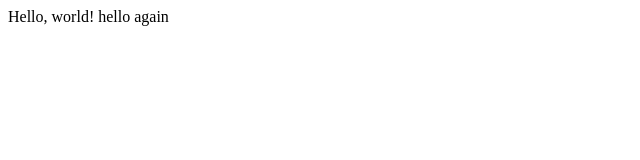
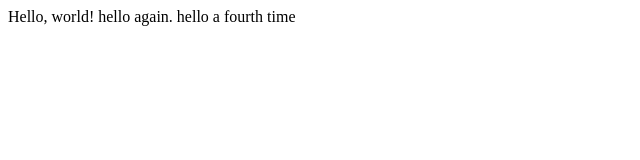
Before and after one commit to muthonix/project00, a plain HTML site: page index.html in a window 1280 px wide. Shown: the whole page, without its empty margins (0-640 px from the left). Drawn offline with Linux system fonts and the light colour scheme.

Commit message:
Update index.html

```diff
--- a/index.html
+++ b/index.html
@@ -4,7 +4,7 @@
         <title>My Webpage</title>
     </head>
     <body>
-        Hello, world! hello again
+        Hello, world! hello again. hello a fourth time
 
     </body>
 </html>
```
